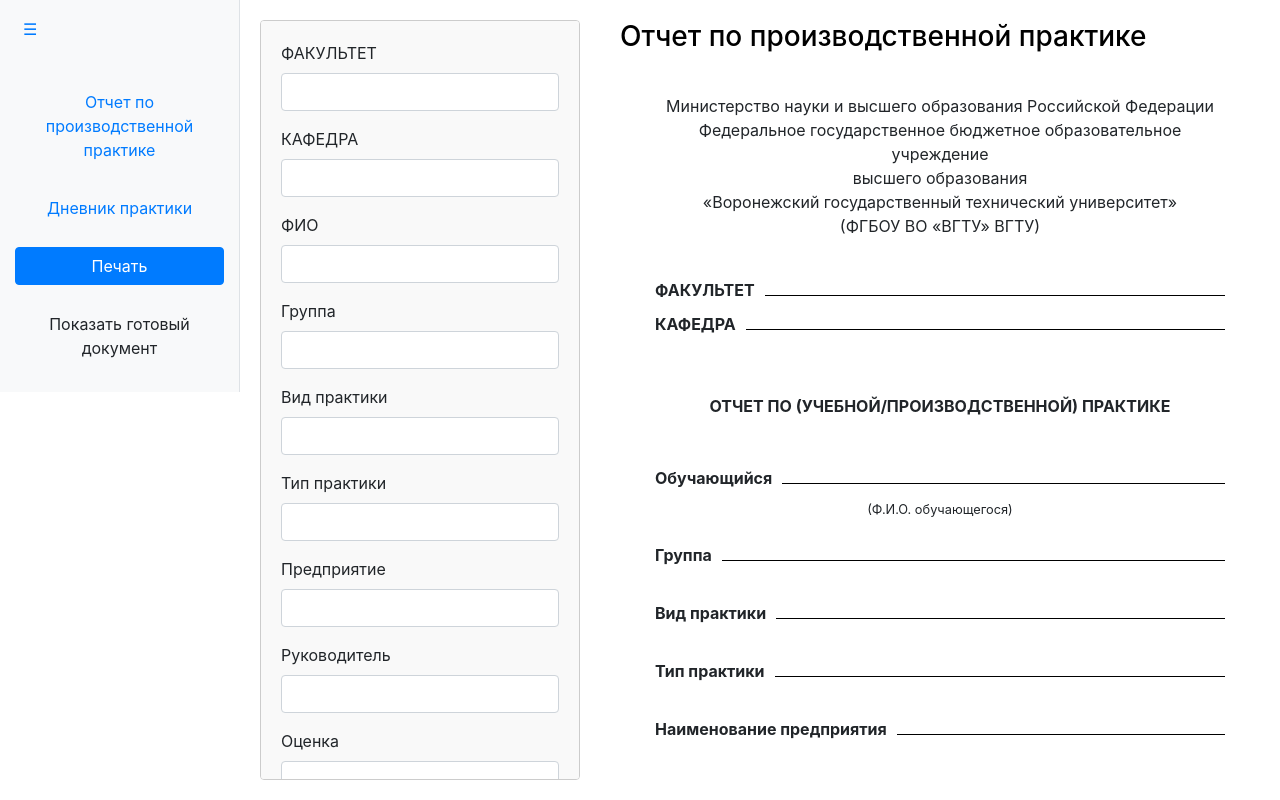
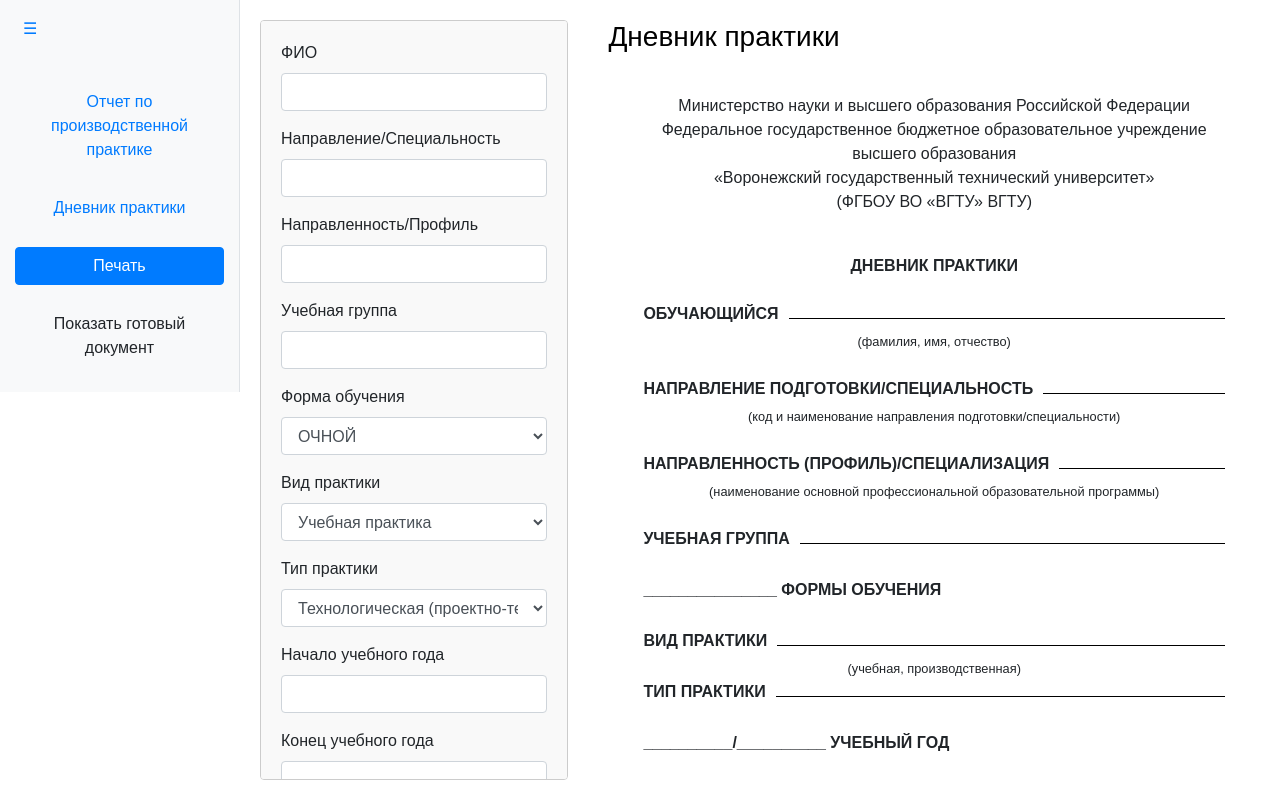
Before and after one commit to MrKartozka/doc-generator, a plain HTML site: page index.html in a window 1280 px wide. Drawn offline with nearby package versions, Linux system fonts and the light colour scheme.

Commit message:
added select

```diff
--- a/index.html
+++ b/index.html
@@ -13,6 +13,8 @@
     <script src="js/main.js" defer></script>
     <script src="js/documentUpdater.js" defer></script>
     <script src="./js/print.js" defer></script>
+    <script src="js/tableManager.js" defer></script>
+    <script src="js/sidebar.js" defer></script>
     <!-- <script>
         window.PagedConfig = {
             auto: false
--- a/js/documentUpdater.js
+++ b/js/documentUpdater.js
@@ -1,11 +1,10 @@
 function updateDocument() {
+    const documentData = JSON.parse(localStorage.getItem('documentData')) || {};
     const content = localStorage.getItem('content') || 'report';
     const contentContainer = document.getElementById('preview-container');
 
     fetch(content === 'diary' ? 'docs/diary.html' : 'docs/report.html')
-        .then(response => {
-            return response.text();
-        })
+        .then(response => response.text())
         .then(data => {
 
             data = data.replace('___ФАКУЛЬТЕТ___', documentData['ФАКУЛЬТЕТ'] || ' ');
@@ -63,3 +62,4 @@ function updateDocument() {
         })
         .catch(error => console.error('Ошибка при обновлении документа:', error));
 }
+window.updateDocument = updateDocument;
--- a/js/main.js
+++ b/js/main.js
@@ -3,34 +3,30 @@ const inputFields = {
     diary: ["ФИО", "Направление/Специальность", "Направленность/Профиль", "Учебная группа", "Форма обучения", "Вид практики", "Тип практики", "Начало учебного года", "Конец учебного года", "Календарный год", "Кафедра", "Город", "Наименование профильной организации", "День начала организации практической подготовки", "Месяц начала организации практической подготовки", "День конца организации практической подготовки", "Месяц конца организации практической подготовки", "Руководитель по практической подготовке от кафедры", "Номер телефона руководителя по практической подготовке от кафедры", "Заведующий кафедрой", "Руководитель по практической подготовке от профильной организации", "Индивидуальное задание", "Характеристика-отзыв", "Выводы и оценки кафедры"]
 };
 
-let documentData = {};
+let documentData = {
+    "Форма обучения": "ОЧНОЙ",
+    "Вид практики": "Учебная практика",
+    "Тип практики": "Технологическая (проектно-технологическая) практика"
+};
+let practicePlans = {};
 
 document.addEventListener('DOMContentLoaded', () => {
-    initialize();
+    loadPracticePlans();
 });
 
-function initialize() {
-    const contentContainer = document.getElementById('preview-container');
-    const headerTitle = document.getElementById('header-title');
-
-    if (contentContainer && headerTitle) {
-        loadReport();
-    }
-}
-
-function loadReport() {
-    localStorage.setItem('content', 'report');
-    loadContent('docs/report.html', '../styles/report.css', 'Отчет по производственной практике');
+function loadPracticePlans() {
+    fetch('../practicePlans.json')
+        .then(response => response.json())
+        .then(data => {
+            practicePlans = data;
+            loadDiary(); // Загружаем дневник после загрузки practicePlans
+        })
+        .catch(error => console.error('Ошибка при загрузке practicePlans.json:', error));
 }
 
 function loadDiary() {
     localStorage.setItem('content', 'diary');
     loadContent('docs/diary.html', '../styles/diary.css', 'Дневник практики');
-}
-
-function loadPreview() {
-    saveDocumentData();
-    window.open('preview.html', '_blank');
 }
 
 function loadContent(htmlPath, cssPath, title) {
@@ -43,30 +39,33 @@ function loadContent(htmlPath, cssPath, title) {
     }
 
     fetch(htmlPath)
-        .then(response => {
-            return response.text();
-        })
+        .then(response => response.text())
         .then(html => {
             contentContainer.innerHTML = html;
             headerTitle.textContent = title;
             applyStyles(cssPath);
             createForm(title.toLowerCase().includes('дневник') ? 'diary' : 'report');
+
+            // Убедитесь, что таблица загружена перед вызовом updateTableContent
+            if (document.querySelector('.table tbody')) {
+                updateTableContent(practicePlans, documentData); // Обновляем таблицу после загрузки контента
+            } else {
+                console.error('Table body not found after content load!');
+            }
         })
         .catch(error => console.error('Ошибка при загрузке контента:', error));
 }
 
+
+
 function createForm(content) {
     const container = document.getElementById('input-container');
-    if (!container) {
-        return;
-    }
+    if (!container) return;
 
     container.innerHTML = '';
 
     const fields = inputFields[content];
-    if (!fields) {
-        return;
-    }
+    if (!fields) return;
 
     fields.forEach(field => {
         const inputGroup = document.createElement('div');
@@ -75,24 +74,78 @@ function createForm(content) {
         const label = document.createElement('label');
         label.textContent = field;
 
-        const inputElement = (field.startsWith("Индивидуальное задание") || field.startsWith("Характеристика-отзыв") || field.startsWith("Выводы и оценки кафедры")) ? document.createElement('textarea') : document.createElement('input');
+        let inputElement;
+
+        if (field === "Вид практики" || field === "Тип практики" || field === "Форма обучения") {
+            inputElement = document.createElement('select');
+            populateSelectOptions(inputElement, field);
+        } else if (field.startsWith("Индивидуальное задание") || field.startsWith("Характеристика-отзыв") || field.startsWith("Выводы и оценки кафедры")) {
+            inputElement = document.createElement('textarea');
+        } else {
+            inputElement = document.createElement('input');
+        }
+
         inputElement.name = field;
         inputElement.className = 'form-control';
         inputElement.value = documentData[field] || '';
         inputElement.oninput = handleInputChange;
+
+        if (field === "Вид практики") {
+            inputElement.onchange = handlePracticeTypeChange;
+        }
 
         inputGroup.appendChild(label);
         inputGroup.appendChild(inputElement);
         container.appendChild(inputGroup);
     });
 
-    updateDocument(); // Принудительно обновляем документ сразу после создания формы
+    updateDocument();  // Обновляем документ сразу после создания формы
 }
 
+function populateSelectOptions(selectElement, field) {
+    let options = [];
+
+    if (field === "Вид практики") {
+        options = practicePlans.types.map(plan => plan.name);
+    } else if (field === "Тип практики") {
+        const selectedPractice = documentData["Вид практики"];
+        if (selectedPractice) {
+            const selectedPlan = practicePlans.types.find(plan => plan.name === selectedPractice);
+            options = selectedPlan ? selectedPlan.types.map(type => type.type) : [];
+        }
+    } else if (field === "Форма обучения") {
+        options = ["ОЧНОЙ", "ЗАОЧНОЙ", "ОЧНО-ЗАОЧНОЙ"];
+    }
+
+    selectElement.innerHTML = '';
+
+    options.forEach(option => {
+        const optionElement = document.createElement('option');
+        optionElement.value = option;
+        optionElement.textContent = option;
+        selectElement.appendChild(optionElement);
+    });
+
+    selectElement.value = documentData[field] || options[0];
+}
 
 function handleInputChange(event) {
     documentData[event.target.name] = event.target.value.trim();
+    saveDocumentData(); // Сохраняем данные в localStorage при каждом изменении
+    updateDocument();  // Обновляем документ после изменения данных
+}
+
+function handlePracticeTypeChange(event) {
+    documentData[event.target.name] = event.target.value.trim();
+    const practiceTypeSelect = document.querySelector('select[name="Тип практики"]');
+    if (practiceTypeSelect) {
+        populateSelectOptions(practiceTypeSelect, "Тип практики");
+        practiceTypeSelect.selectedIndex = 0;
+        documentData["Тип практики"] = practiceTypeSelect.value;
+    }
+    saveDocumentData(); // Сохраняем данные в localStorage при каждом изменении
     updateDocument();
+    updateTableContent(practicePlans, documentData); // Обновляем таблицы в зависимости от типа практики
 }
 
 function applyStyles(cssPath) {
@@ -108,11 +161,6 @@ function applyStyles(cssPath) {
     }
 }
 
-function toggleSidebar() {
-    const sidebar = document.getElementById('sidebar');
-    sidebar.classList.toggle('collapsed');
-}
-
 function saveDocumentData() {
     localStorage.setItem('documentData', JSON.stringify(documentData));
 }
--- /dev/null
+++ b/js/tableManager.js
@@ -0,0 +1,97 @@
+function updateTableContent(practicePlans, documentData) {
+    console.log("updateTableContent called");
+
+    const selectedPracticeType = documentData["Тип практики"];
+    const selectedPractice = documentData["Вид практики"];
+
+    if (!practicePlans || !practicePlans.types) {
+        console.error('practicePlans or practicePlans.types is undefined!');
+        return;
+    }
+
+    const practicePlan = practicePlans.types.find(plan => plan.name === selectedPractice);
+    if (!practicePlan) {
+        console.error('Practice Plan not found!');
+        return;
+    }
+
+    const practiceTypeData = practicePlan.types.find(type => type.type === selectedPracticeType);
+    if (!practiceTypeData) {
+        console.error('Practice Type Data not found!');
+        return;
+    }
+
+    // Обновление таблицы с рабочим графиком
+    const planTableBody = document.querySelector('.table:nth-of-type(1) tbody');
+    if (!planTableBody) {
+        console.error('Plan table body not found!');
+        return;
+    }
+
+    planTableBody.innerHTML = ''; // Очищаем таблицу
+
+    if (Array.isArray(practicePlan.plan)) {
+        practicePlan.plan.forEach((stage) => {
+            const row = document.createElement('tr');
+
+            const dateCell = document.createElement('td');
+            dateCell.textContent = ''; // Пустая ячейка для даты
+
+            const stageCell = document.createElement('td');
+            stageCell.textContent = stage.stage;
+
+            const taskCell = document.createElement('td');
+            taskCell.textContent = stage.tasks;
+
+            const statusCell = document.createElement('td');
+            statusCell.textContent = ''; // Пустая ячейка для отметки о выполнении
+
+            row.appendChild(dateCell);
+            row.appendChild(stageCell);
+            row.appendChild(taskCell);
+            row.appendChild(statusCell);
+
+            planTableBody.appendChild(row);
+        });
+    } else {
+        console.error('Plan data not found or is not an array!');
+    }
+
+    // Обновление таблицы с компетенциями
+    const competenciesTableBody = document.querySelector('.table:nth-of-type(3) tbody');
+    if (!competenciesTableBody) {
+        console.error('Competencies table body not found!');
+        return;
+    }
+
+    competenciesTableBody.innerHTML = ''; // Очищаем таблицу
+
+    if (Array.isArray(practiceTypeData.competencies)) {
+        practiceTypeData.competencies.forEach((competency) => {
+            const row = document.createElement('tr');
+
+            const dateCell = document.createElement('td');
+            dateCell.textContent = ''; // Пустая ячейка для даты
+
+            const descriptionCell = document.createElement('td');
+            descriptionCell.textContent = competency.label;
+
+            const studentSignatureCell = document.createElement('td');
+            studentSignatureCell.textContent = ''; // Пустая ячейка для подписи студента
+
+            const supervisorSignatureCell = document.createElement('td');
+            supervisorSignatureCell.textContent = ''; // Пустая ячейка для подписи руководителя
+
+            row.appendChild(dateCell);
+            row.appendChild(descriptionCell);
+            row.appendChild(studentSignatureCell);
+            row.appendChild(supervisorSignatureCell);
+
+            competenciesTableBody.appendChild(row);
+        });
+    } else {
+        console.error('Competencies data not found or is not an array!');
+    }
+
+    console.log('Tables updated with content');
+}
--- /dev/null
+++ b/practicePlans.json
@@ -0,0 +1,177 @@
+{
+	"types": [
+		{
+			"name": "Учебная практика",
+			"plan": [
+				{
+					"stage": "Подготовительный этап",
+					"tasks": "Проведение собрания по организации практики. Знакомство с целями, задачами, требованиями к практике и формой отчетности. Распределение заданий. Инструктаж по охране труда и пожарной безопасности"
+				},
+				{
+					"stage": "Знакомство с ведущей организацией",
+					"tasks": "Изучение организационной структуры предприятия (организации). Изучение нормативно-технической документации"
+				},
+				{
+					"stage": "Практическая работа",
+					"tasks": "Выполнение индивидуальных заданий. Сбор практического материала"
+				},
+				{
+					"stage": "Подготовка отчета",
+					"tasks": "Обработка материалов практики, подбор и структурирование материала для раскрытия соответствующих тем для отчета. Оформление отчета. Предоставление отчета руководителю"
+				},
+				{
+					"stage": "Защита отчета",
+					"tasks": ""
+				}
+			],
+			"types": [
+				{
+					"type": "Технологическая (проектно-технологическая) практика",
+					"competencies": [
+						{
+							"label": "УК-1 – способен осуществлять критический анализ проблемных ситуаций на основе системного подхода, вырабатывать стратегию действий"
+						},
+						{
+							"label": "ОПК-2 – способен разрабатывать оригинальные алгоритмы и программные средства, в том числе с использованием современных интеллектуальных технологий, для решения профессиональных задач"
+						},
+						{
+							"label": "ОПК-3  –  способен анализировать профессиональную информацию, выделять в ней главное, структурировать, оформлять и представлять в виде аналитических обзоров с обоснованными выводами и рекомендациями"
+						},
+						{
+							"label": "ОПК-5  –  способен разрабатывать и модернизировать программное и аппаратное обеспечение информационных и автоматизированных систем"
+						},
+						{
+							"label": "ОПК-6 – способен использовать методы и средства системной инженерии в области получения, передачи, хранения, переработки и представления информации посредством информационных технологий"
+						},
+						{
+							"label": "ПК-1  -  способен создавать пользовательский интерфейс (front-end) web-приложений "
+						},
+						{
+							"label": "ПК-2 - способен управлять инфраструктурой веб-приложений"
+						},
+						{
+							"label": "ПК-5  -  способен проектировать web-ориентированные информационные системы"
+						}
+					]
+				}
+			]
+		},
+		{
+			"name": "Производственная практика",
+			"plan": [
+				{
+					"stage": "Подготовительный этап",
+					"tasks": "Проведение собрания по организации практики. Знакомство с целями, задачами, требованиями к практике и формой отчетности. Распределение заданий. Инструктаж по охране труда и пожарной безопасности"
+				},
+				{
+					"stage": "Знакомство с ведущей организацией",
+					"tasks": "Изучение организационной структуры предприятия (организации). Изучение нормативно-технической документации"
+				},
+				{
+					"stage": "Практическая работа",
+					"tasks": "Выполнение индивидуальных заданий. Сбор практического материала"
+				},
+				{
+					"stage": "Подготовка отчета",
+					"tasks": "Обработка материалов практики, подбор и структурирование материала для раскрытия соответствующих тем для отчета. Оформление отчета. Предоставление отчета руководителю"
+				},
+				{
+					"stage": "Защита отчета",
+					"tasks": ""
+				}
+			],
+			"types": [
+				{
+					"type": "Эксплуатационная практика",
+					"competencies": [
+						{
+							"label": "УК-2 - способен управлять проектом на всех этапах его жизненного цикла"
+						},
+						{
+							"label": "ОПК-1-  способен самостоятельно приобретать, развивать и применять математические, естественнонаучные, социально-экономические и профессиональные знания для решения нестандартных задач, в том числе в новой или незнакомой среде и в междисциплинарном контексте"
+						},
+						{
+							"label": "ОПК-2 – способен разрабатывать оригинальные алгоритмы и программные средства, в том числе с использованием современных интеллектуальных технологий, для решения профессиональных задач"
+						},
+						{
+							"label": "ОПК-4 - Способен применять на практике новые научные принципы и методы исследований"
+						},
+						{
+							"label": "ОПК-5  –  способен разрабатывать и модернизировать программное и аппаратное обеспечение информационных и автоматизированных систем"
+						},
+						{
+							"label": "ПК-2 - способен управлять инфраструктурой веб-приложений"
+						},
+						{
+							"label": "ПК-3  -  Способен применять нереляционные базы данных для хранения и управления данными"
+						},
+						{
+							"label": "ПК-4  -  Способен разрабатывать серверную часть (back-end)  web-приложений"
+						}
+					]
+				},
+				{
+					"type": "Преддипломная практика",
+					"competencies": [
+						{
+							"label": "УК-1 – способен осуществлять критический анализ проблемных ситуаций на основе системного подхода, вырабатывать стратегию действий"
+						},
+						{
+							"label": "ПК-1 – способен кодировать на языках web-программирования"
+						},
+						{
+							"label": "ПК-2 – способен проверить и отладить программный код"
+						},
+						{
+							"label": "ПК-3 – способен обеспечить безопасную и бесперебойную работу сайта"
+						},
+						{
+							"label": "ПК-4 – способен проектировать информационные ресурсы"
+						},
+						{
+							"label": "ПК-5 – способен проводить установку и настройку прикладного"
+						}
+					]
+				},
+				{
+					"type": "Научно-исследовательская работа",
+					"competencies": [
+						{
+							"label": "УК-1 – способен осуществлять критический анализ проблемных ситуаций на основе системного подхода, вырабатывать стратегию действий"
+						},
+						{
+							"label": "ОПК-1-  способен самостоятельно приобретать, развивать и применять математические, естественнонаучные, социально-экономические и профессиональные знания для решения нестандартных задач, в том числе в новой или незнакомой среде и в междисциплинарном контексте"
+						},
+						{
+							"label": "ОПК-2 – способен разрабатывать оригинальные алгоритмы и программные средства, в том числе с использованием современных интеллектуальных технологий, для решения профессиональных задач"
+						},
+						{
+							"label": "ОПК-4 - Способен применять на практике новые научные принципы и методы исследований"
+						},
+						{
+							"label": "ПК-1 – способен кодировать на языках web-программирования"
+						},
+						{
+							"label": "ПК-2 – способен проверить и отладить программный код"
+						},
+						{
+							"label": "ПК-3 – способен обеспечить безопасную и бесперебойную работу сайта"
+						},
+						{
+							"label": "ПК-4 – способен проектировать информационные ресурсы"
+						},
+						{
+							"label": "ПК-5 – способен проводить установку и настройку прикладного"
+						},
+						{
+							"label": "ПК-6 – Способен использовать знание основных методов искусственного интеллекта в последующей профессиональной деятельности в качестве научных ПК сотрудников, преподавателей образовательных организаций  высшего образования, инженеров, технологов"
+						},
+						{
+							"label": "ПК-7 – Способен выявить естественнонаучную сущность проблем, возникающих в ходе профессиональной деятельности в области моделирования и анализа сложных естественных и искусственных систем "
+						}
+					]
+				}
+			]
+		}
+	]
+}
```
Also changed, not shown: js/sidebar.js (+25 -9 lines), preview.html (+0 -1 lines).
